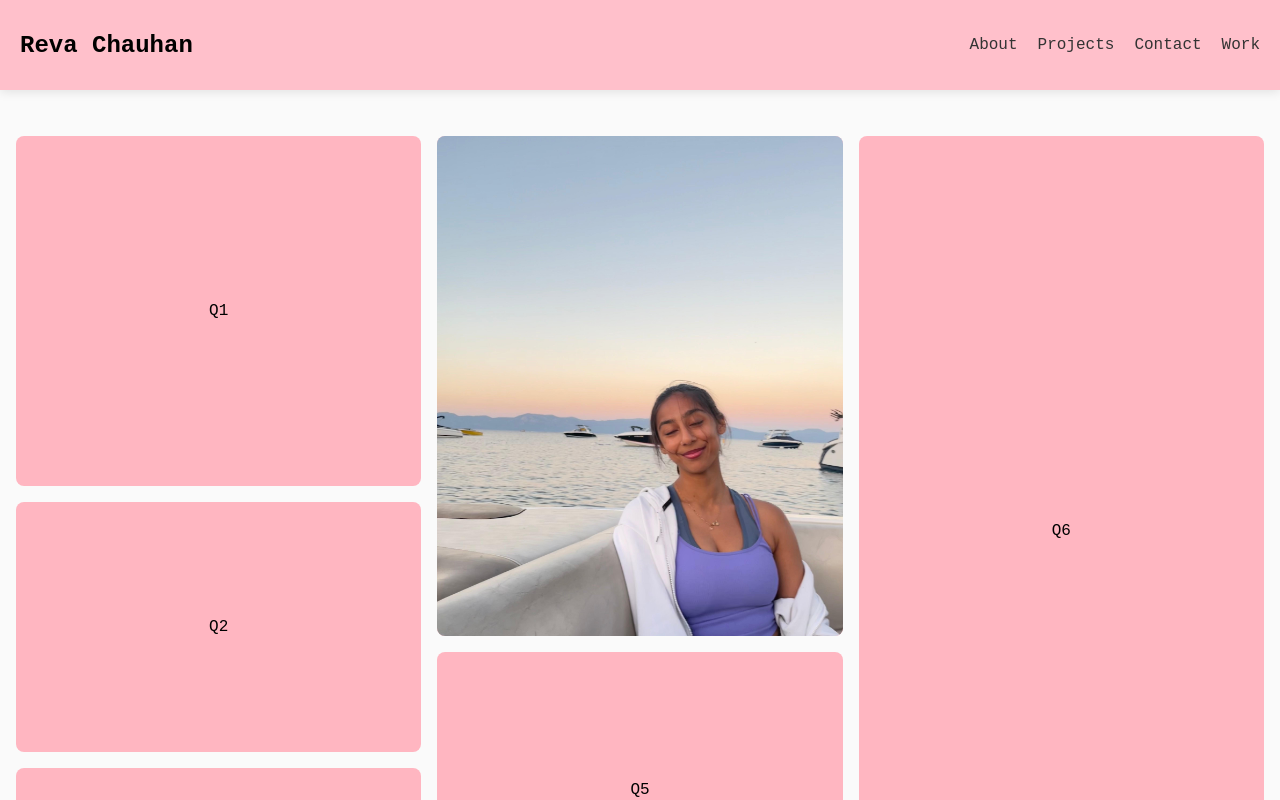
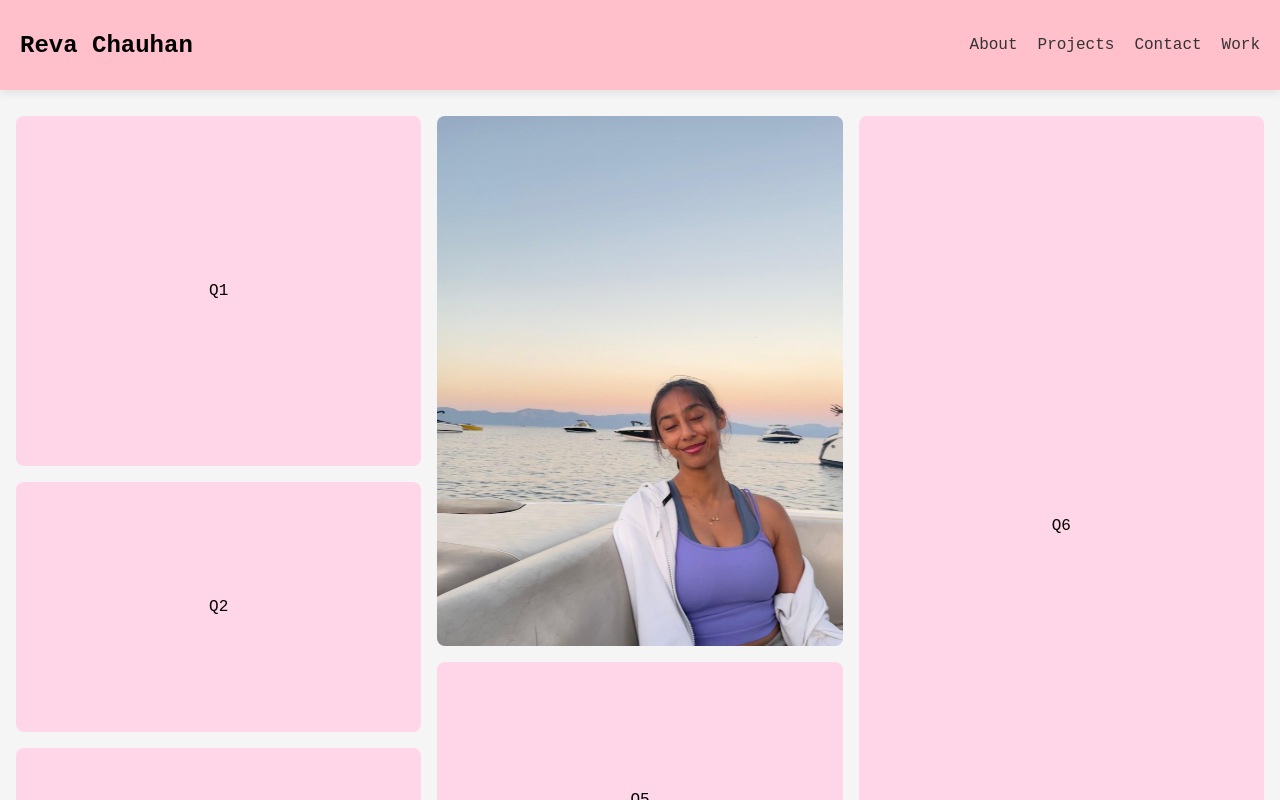
Before and after one commit to RevaLaxmi/RevaWP, a Next.js app: page / in a window 1280 px wide. Built offline with nearby package versions, Linux system fonts and the light colour scheme.

Commit message:
from here - working on projects

```diff
--- a/src/app/globals.css
+++ b/src/app/globals.css
@@ -13,7 +13,7 @@ html, body {
   height: 100%; /* Ensures the body takes up full height */
   overflow: hidden; /* Disables both vertical and horizontal scrolling */
   font-family: 'Courier New', monospace;
-  background-color: #fafafa;
+  background-color: #F5F5F5 ;
 }
 
 /* Prevent overflow in main content area */
--- a/src/app/projects/page.tsx
+++ b/src/app/projects/page.tsx
@@ -6,7 +6,7 @@ import ProjectsGrid from '@/components/ProjectsGrid'; // Ensure the path is corr
 export default function ProjectsPage() {
   return (
     <div style={{ padding: '2rem' }}>
-      <h1>My Projects</h1>
+      <h1></h1>
       <ProjectsGrid />
     </div>
   );
--- a/src/components/FlipCard.tsx
+++ b/src/components/FlipCard.tsx
@@ -22,7 +22,7 @@ const FlipCard: React.FC<FlipCardProps> = ({ front, back, style }) => {
         onClick={handleClick}
         style={{
           ...style,
-          backgroundColor: '#FFB6C1',
+          backgroundColor: '#FFD6E8',
           display: 'flex',
           alignItems: 'center',
           justifyContent: 'center',
--- a/src/components/HomeContent.tsx
+++ b/src/components/HomeContent.tsx
@@ -14,14 +14,14 @@ const HomeContent: React.FC = () => {
         gap: '1rem',
         padding: '1rem',
         boxSizing: 'border-box',
-        marginTop: '60px', // Push content down from the navbar
+        marginTop: '40px', // Push content down from the navbar
       }}
     >
       {/* Column 1 */}
       <div style={{ flex: 1, display: 'flex', flexDirection: 'column', gap: '1rem' }}>
         <FlipCard front="Q1" back="A1" style={{ width: '100%', height: '350px' }} />
         <FlipCard front="Q2" back="A2" style={{ width: '100%', height: '250px' }} />
-        <FlipCard front="Q3" back="A3" style={{ width: '100%', height: '160px' }} />
+        <FlipCard front="Q3" back="A3" style={{ width: '100%', height: '190px' }} />
       </div>
 
       {/* Column 2 */}
@@ -40,14 +40,14 @@ const HomeContent: React.FC = () => {
             />
           }
           back="A4"
-          style={{ width: '100%', height: '500px' }}
+          style={{ width: '100%', height: '530px' }}
         />
         <FlipCard front="Q5" back="A5" style={{ width: '100%', height: '275px' }} />
       </div>
 
       {/* Column 3 */}
       <div style={{ flex: 1, display: 'flex', flexDirection: 'column' }}>
-        <FlipCard front="Q6" back="A6" style={{ width: '100%', height: '790px' }} />
+        <FlipCard front="Q6" back="A6" style={{ width: '100%', height: '820px' }} />
       </div>
     </div>
   );
```
